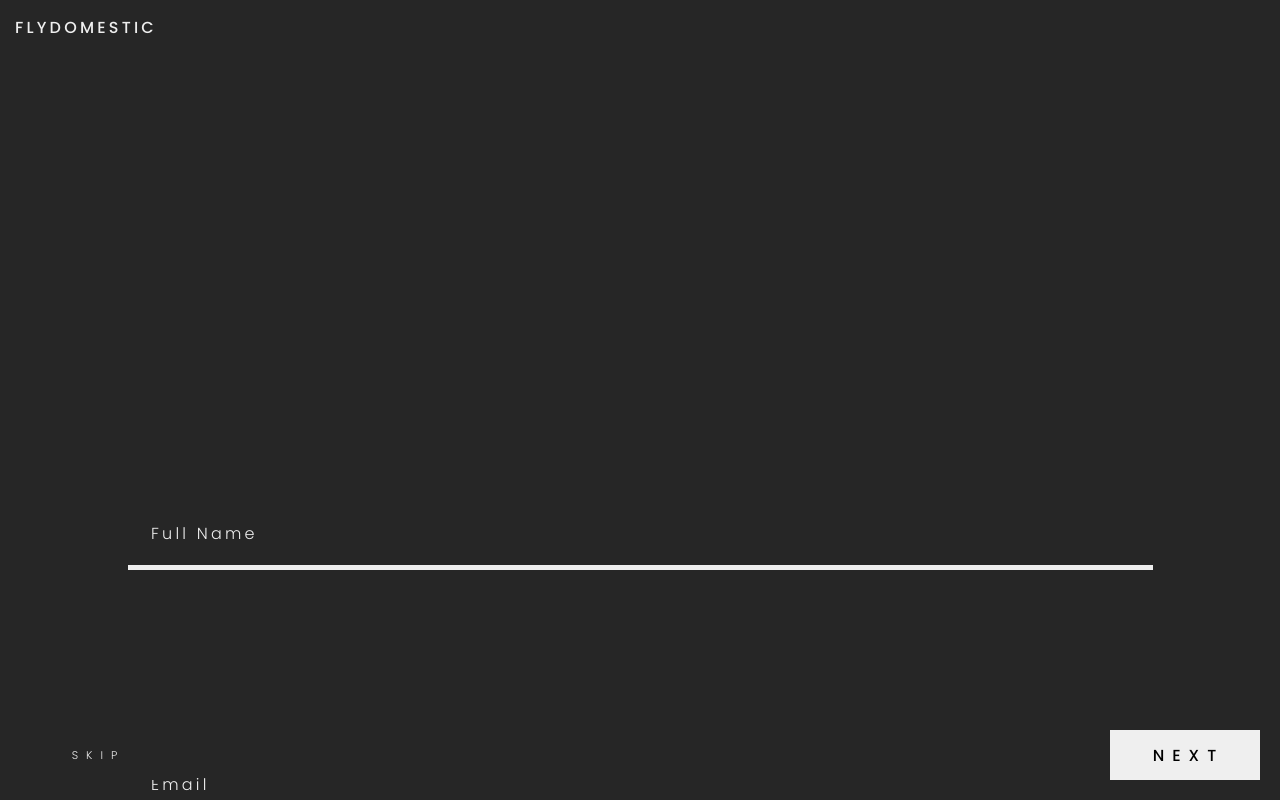
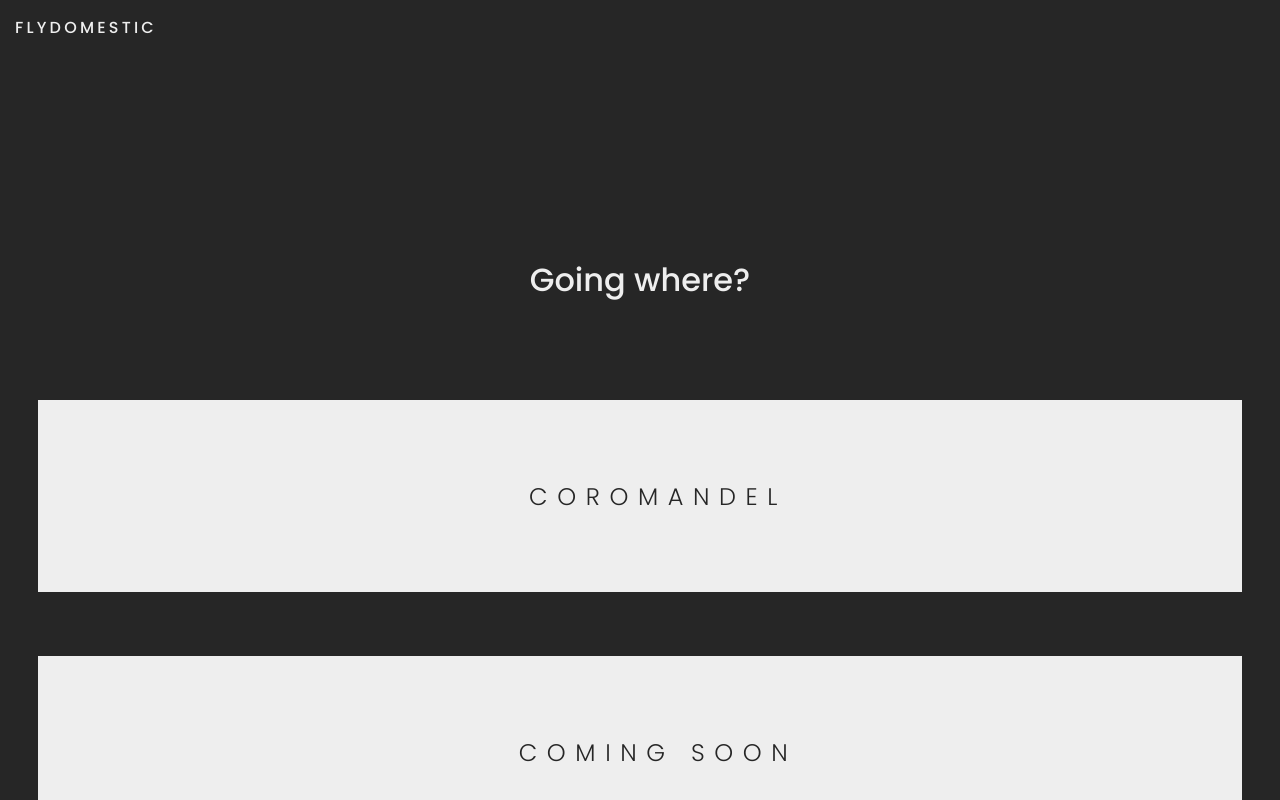
Before and after one commit to ranemagno/flydomestic-summative-two, a website: page index.html in a window 1280 px wide. Both pictures are taken after a click on the button "NEXT". Shown: the top 800 px of the page. Drawn offline with nearby package versions, Linux system fonts and the light colour scheme.

Commit message:
next is working

```diff
--- a/index.html
+++ b/index.html
@@ -27,13 +27,13 @@
   </div>
 
   <!-- Info Page -->
-  <div class="info-page">
-    <div class="input-container">
-      <input type="text" id="name" placeholder="Full Name" id="inputText">
-      <input type="email" id="email" placeholder="Email">
-      <input type="tel" id="phoneNum" placeholder="Phone Number">
+    <div class="info-page">
+      <div class="input-container">
+        <input type="text" id="name" placeholder="Full Name" id="inputText" required>
+        <input type="email" id="email" placeholder="Email" required>
+        <input type="tel" id="phoneNum" placeholder="Phone Number" required>
+      </div>
     </div>
-  </div>
 
   <!-- Next Button -->
     <button id="next">
@@ -49,14 +49,23 @@
 
   <!-- Location Page -->
   <div class="location-page page-container">
-    <div class="location-heading page-heading">
-      <h1>Where are you going?</h1>
+    <div class="page-heading">
+      <h1>Going where?</h1>
+    </div>
+    <div class="location-card coromandel-card">
+      <h1>Coromandel</h1>
+    </div>
+    <div class="location-card">
+      <h1>Coming Soon</h1>
+    </div>
+    <div class="location-card">
+      <h1>Coming Soon</h1>
     </div>
   </div>
 
   <!-- Night Page -->
   <div class="night-page page-container">
-    <div class="night-heading page-heading">
+    <div class="page-heading">
       <h1>How Many Nights?</h1>
     </div>
     <div class="night-img page-img">
@@ -71,7 +80,7 @@
 
   <!-- People Page -->
   <div class="people-page page-container">
-    <div class="people-heading page-heading">
+    <div class="page-heading">
       <h1>How Many People?</h1>
     </div>
     <div class="people-img page-img">
@@ -110,6 +119,7 @@
   	</div>
   </div>
   <script src="node_modules/@splidejs/splide/dist/js/splide.min.js"></script> -->
+  <script src="js/data.js"></script>
   <script src="js/custom.js"></script>
 </body>
 </html>
--- a/js/custom.js
+++ b/js/custom.js
@@ -1,34 +1,57 @@
 (function(){
 
   var infoPage = document.querySelector('.info-page');
+
+  var userName = document.querySelector('#name');
+  console.log(userName.type);
+
+  var userEmail = document.querySelector('#email');
+  console.log(userEmail.type);
+
+  var userPhone = document.querySelector('#phoneNum');
+  console.log(userPhone.type);
+
   var locationPage = document.querySelector('.location-page');
+  var coromandelCard = document.querySelector('.coromandel-card');
   var nightPage = document.querySelector('.night-page');
   var peoplePage = document.querySelector('.people-page');
   var mapPage = document.querySelector('.map-page');
 
-  location.style.display = 'none';
+  locationPage.style.display = 'none';
   nightPage.style.display = 'none';
   peoplePage.style.display = 'none';
   mapPage.style.display = 'none';
-  var pageNum = 0;
 
   var btnNext = document.querySelector('#next');
   var btnSkip = document.querySelector('#skip');
   btnSkip.style.display = 'none';
+  btnNext.style.display = 'block';
+  var pageNum = 0;
 
+  coromandelCard.addEventListener('click', nextPage, false);
   btnNext.addEventListener('click', nextPage, false);
   btnSkip.addEventListener('click', skipPage, false);
+
 
 // this function will have validators
   function nextPage() {
     if (pageNum === 0) {
       infoPage.style.display = 'none';
-      location.style.display = 'block';
+      locationPage.style.display = 'block';
+      btnNext.style.display = 'none';
       pageNum = pageNum + 1;
+      console.dir(userName);
+      userDetails.fullName = userName.value;
+      userDetails.email = userEmail.value;
+      userDetails.phoneNum = userPhone.value;
+      console.log(userDetails);
     }
-    else if (pageNum === 0) {
+    else if (pageNum === 1) {
       nightPage.style.display = 'block';
+      locationPage.style.display = 'none';
       btnSkip.style.display = 'block';
+      btnNext.style.display = 'block';
+      pageNum = pageNum + 1;
     } else if (pageNum === 2) {
       nightPage.style.display = 'none';
       peoplePage.style.display = 'block';
@@ -40,6 +63,7 @@
       btnNext.style.display = 'none';
       btnSkip.style.display = 'none';
     }
+
   }
   // END of Next page function
 
@@ -64,21 +88,7 @@
   }
   // END of Skip page function
 
-
-
-  // function skipToMap() {
-  //   infoPage.style.display = 'none';
-  //   nightPage.style.display = 'none';
-  //   peoplePage.style.display = 'none';
-  //   mapPage.style.display = 'block';
-  //   btnNext.style.display = 'none';
-  //   btnSkip.style.display = 'none';
-  // }
-
-
-
-
-  // Counter Code
+// Counter Code ------------------------------------------------------------
   var btnAdd = document.querySelector('#counterAdd');
   btnAdd.addEventListener('click', addToCounter, false);
   var btnMinus = document.querySelector('#counterMinus');
@@ -107,6 +117,7 @@
     }
   }
   // END of Minus Function
+// END of Counter Code -----------------------------------------------------
 
 
 }());
--- a/js/data.js
+++ b/js/data.js
@@ -1,4 +1,4 @@
-var data = {
+var accommodationData = {
   hostel: {
     groupSize: '1',
     priceperNight: 30,
@@ -25,6 +25,18 @@ var data = {
     pricePerNight: 240,
     minNights: 2,
     maxNights: 15,
-    mealsProvided: []
+    mealsProvided: ['Stove Available']
   }
 };
+
+var userDetails = {
+  fullName: '',
+  email: '',
+  phoneNum: ''
+}
+
+var userPreference = {
+  nights: 0,
+  people: 0,
+  price: 0
+}
--- a/sass/custom.scss
+++ b/sass/custom.scss
@@ -45,6 +45,28 @@ h1, p {
 	}
 }
 // END - Loading Page ---------------------------------------------------
+
+// START - Location Page ------------------------------------------------
+.location-card {
+	height: 24%;
+	width: 94%;
+	margin: 5% 0 0 3%;
+	background-color: $flydomesticWhite;
+	color: $flydomesticBlack;
+	display: flex;
+	justify-content: center;
+	align-items: center;
+	h1 {
+		@extend %poppins-light;
+		font-size: 1.5rem;
+		letter-spacing: .6rem;
+		text-transform: uppercase;
+		margin-left: 3%;
+	}
+}
+// END - Location Page --------------------------------------------------
+
+
 
 // START - Info Page ----------------------------------------------------
 .info-page {
@@ -120,7 +142,7 @@ input {
 // END - Next and Skip Button -------------------------------------------
 
 
-// START - Night Page ---------------------------------------------------
+// START - Page Styling -------------------------------------------------
 .page-container {
 	height: 100%;
 	width: 100%;
@@ -150,5 +172,4 @@ input {
 		margin: 0 5% 0 5%;
 	}
 }
-
-// END - Night Page -----------------------------------------------------
+// END - Page Styling --------------------------------------------------
```
Also changed, not shown: css/custom.min.css.
